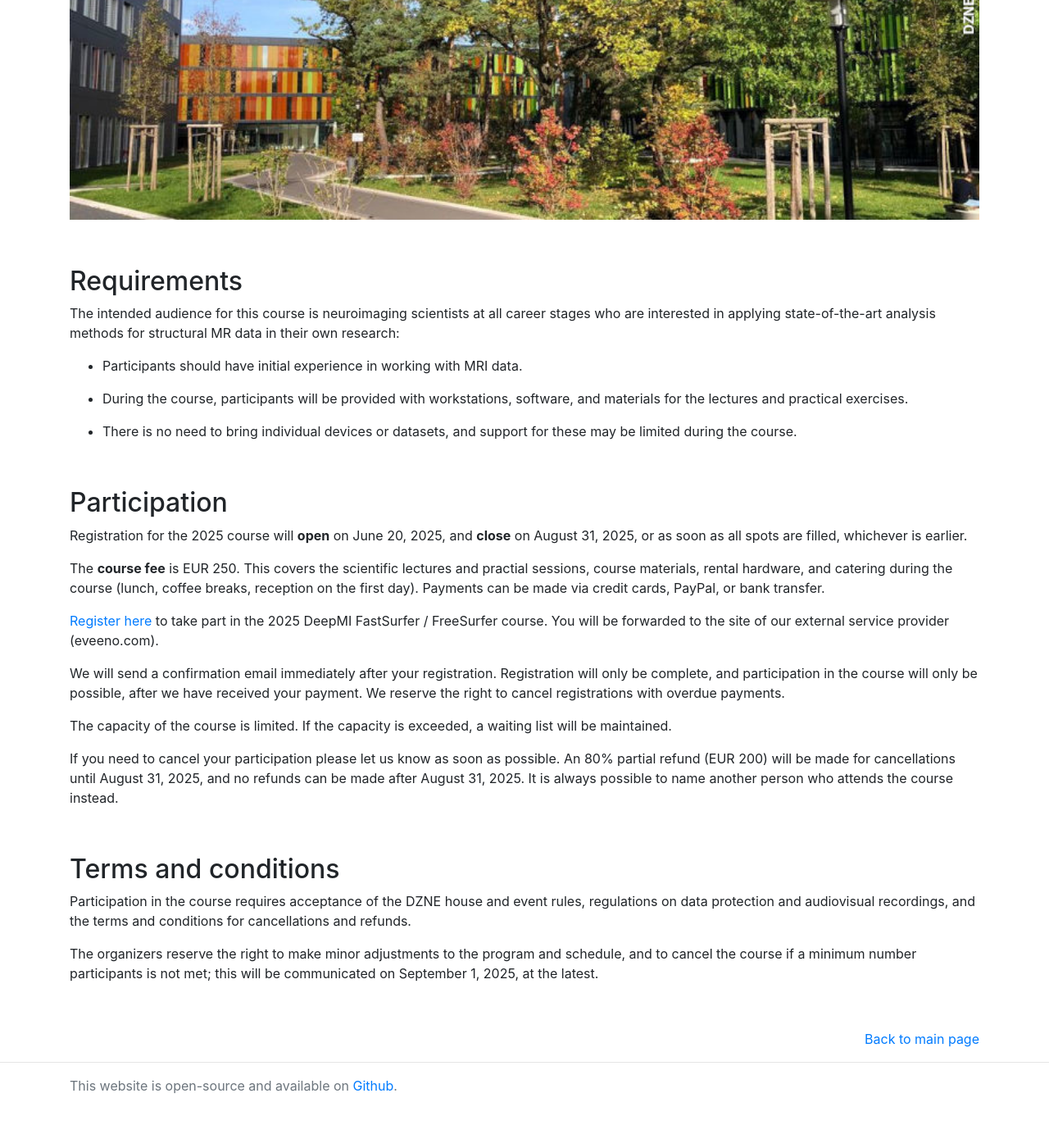
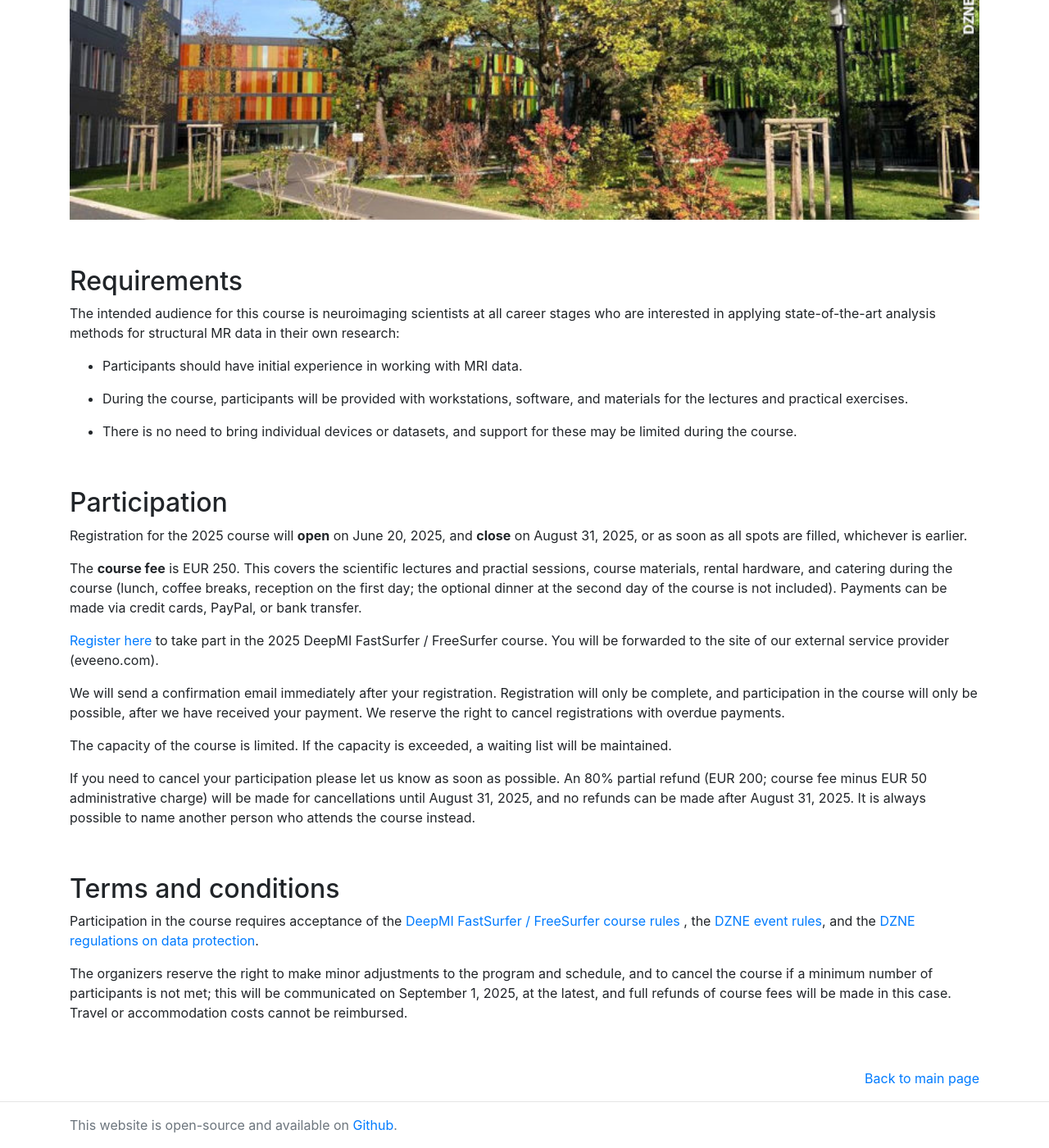
Before and after one commit to Deep-MI/Deep-MI.github.io, a Jekyll site: the page built from events/workshops/fastsurfer-course-2025/registration.md, in a window 1280 px wide and 1400 px high, scrolled down 198 px. Shown: the whole window at 82% size. Built offline with Jekyll 4.4.1, drawn with Linux system fonts in a browser that asks for light colours; nearby versions of some CDN libraries; comment, search, counter and statistics services are not loaded; before the commit the page ends 1550 px from its top, so only the background shows below that.

Commit message:
Updated to 2025 course

```diff
--- a/events/workshops/fastsurfer-course-2025/registration.md
+++ b/events/workshops/fastsurfer-course-2025/registration.md
@@ -33,7 +33,7 @@ The intended audience for this course is neuroimaging scientists at all career s
 
 Registration for the 2025 course will **open** on June 20, 2025, and **close** on August 31, 2025, or as soon as all spots are filled, whichever is earlier.
 
-The **course fee** is EUR 250. This covers the scientific lectures and practial sessions, course materials, rental hardware, and catering during the course (lunch, coffee breaks, reception on the first day). Payments can be made via credit cards, PayPal, or bank transfer.
+The **course fee** is EUR 250. This covers the scientific lectures and practial sessions, course materials, rental hardware, and catering during the course (lunch, coffee breaks, reception on the first day; the optional dinner at the second day of the course is not included). Payments can be made via credit cards, PayPal, or bank transfer.
 
 [Register here](https://eveeno.com/818352779) to take part in the 2025 DeepMI FastSurfer / FreeSurfer course. You will be forwarded to the site of our external service provider (eveeno.com).
 
@@ -41,15 +41,15 @@ We will send a confirmation email immediately after your registration. Registrat
 
 The capacity of the course is limited. If the capacity is exceeded, a waiting list will be maintained.
 
-If you need to cancel your participation please let us know as soon as possible. An 80% partial refund (EUR 200) will be made for cancellations until August 31, 2025, and no refunds can be made after August 31, 2025. It is always possible to name another person who attends the course instead.
+If you need to cancel your participation please let us know as soon as possible. An 80% partial refund (EUR 200; course fee minus EUR 50 administrative charge) will be made for cancellations until August 31, 2025, and no refunds can be made after August 31, 2025. It is always possible to name another person who attends the course instead.
 
 <br>
 
 ## Terms and conditions
 
-Participation in the course requires acceptance of the DZNE house and event rules, regulations on data protection and audiovisual recordings, and the terms and conditions for cancellations and refunds.
+Participation in the course requires acceptance of the [DeepMI FastSurfer / FreeSurfer course rules](/static/docs/events/Terms_and_conditions_for_DeepMI_FastSurfer_FreeSurfer_course.pdf) , the [DZNE event rules](https://www.dzne.de/fileadmin/Dateien/editors/Events/AGB_Online_Registrierung/DZNE_General_Terms_and_Conditions_Online_Registration_EN.pdf), and the [DZNE regulations on data protection](https://www.dzne.de/en/data-protection/).
 
-The organizers reserve the right to make minor adjustments to the program and schedule, and to cancel the course if a minimum number participants is not met; this will be communicated on September 1, 2025, at the latest.
+The organizers reserve the right to make minor adjustments to the program and schedule, and to cancel the course if a minimum number of participants is not met; this will be communicated on September 1, 2025, at the latest, and full refunds of course fees will be made in this case. Travel or accommodation costs cannot be reimbursed.
 
 <br>
 <p style="text-align: right">[Back to main page](/events/workshops/fastsurfer-course-2025)</p>
```
Also changed, not shown: events/workshops/fastsurfer-course-2025/program.md (+1 -1 lines), 2 other files.
